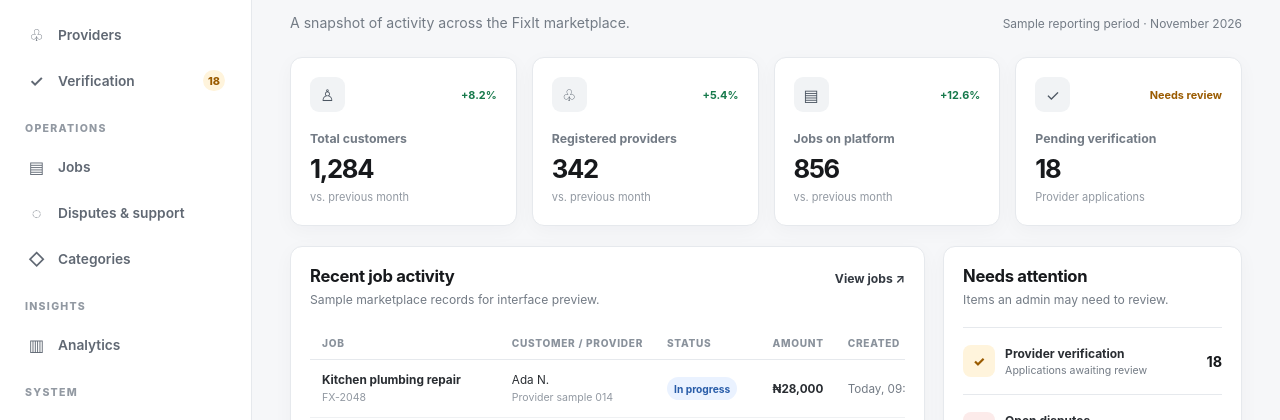
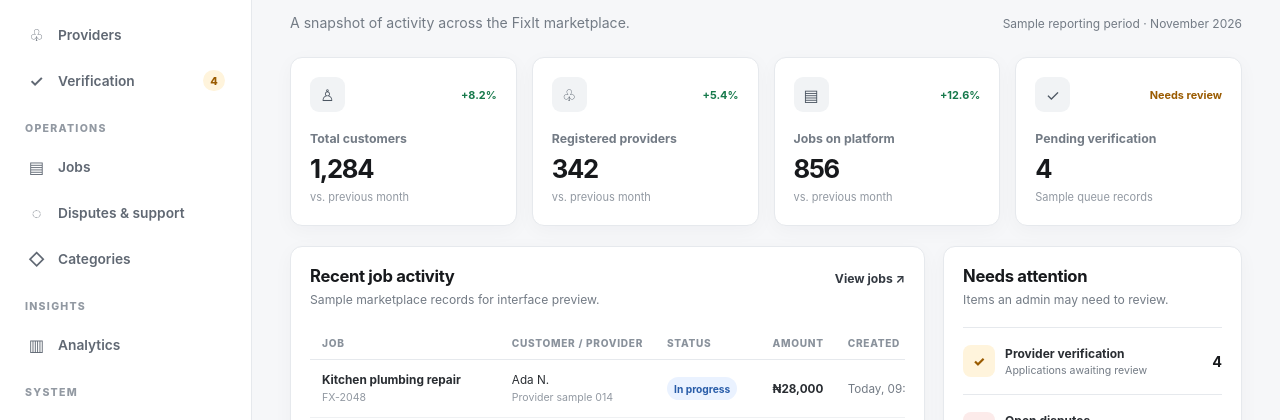
Before and after one commit to ENJ0Y-Labs/fixit-frontend, a React (Vite) app in the folder fixit-admin/: page / in a window 1280 px wide. Shown: the part 233-653 px from the top of the page. Built offline with nearby package versions, Linux system fonts and the light colour scheme.

Commit message:
fix(admin): align verification sample queue counts

```diff
--- a/fixit-admin/src/App.jsx
+++ b/fixit-admin/src/App.jsx
@@ -20,7 +20,7 @@ const demoMetrics = [
     { label: 'Total customers', value: '1,284', change: '+8.2%', note: 'vs. previous month', tone: 'positive', icon: '♙' },
     { label: 'Registered providers', value: '342', change: '+5.4%', note: 'vs. previous month', tone: 'positive', icon: '♧' },
     { label: 'Jobs on platform', value: '856', change: '+12.6%', note: 'vs. previous month', tone: 'positive', icon: '▤' },
-    { label: 'Pending verification', value: '18', change: 'Needs review', note: 'Provider applications', tone: 'attention', icon: '✓' },
+    { label: 'Pending verification', value: '4', change: 'Needs review', note: 'Sample queue records', tone: 'attention', icon: '✓' },
 ];
 
 const demoActivity = [
@@ -68,7 +68,7 @@ function Sidebar({ activePage, onNavigate, isOpen }) {
                             >
                                 <span className="nav-icon" aria-hidden="true">{item.icon}</span>
                                 <span>{item.label}</span>
-                                {item.label === 'Verification' && <span className="nav-count">18</span>}
+                                {item.label === 'Verification' && <span className="nav-count">4</span>}
                             </button>
                         ))}
                     </div>
@@ -163,7 +163,7 @@ function Dashboard({ onNavigate }) {
                     <button className="attention-item" type="button" onClick={() => onNavigate('Verification')}>
                         <span className="attention-icon warning" aria-hidden="true">✓</span>
                         <span className="attention-copy"><strong>Provider verification</strong><small>Applications awaiting review</small></span>
-                        <strong className="attention-number">18</strong>
+                        <strong className="attention-number">4</strong>
                     </button>
                     <button className="attention-item" type="button" onClick={() => onNavigate('Disputes & support')}>
                         <span className="attention-icon danger" aria-hidden="true">!</span>
```
